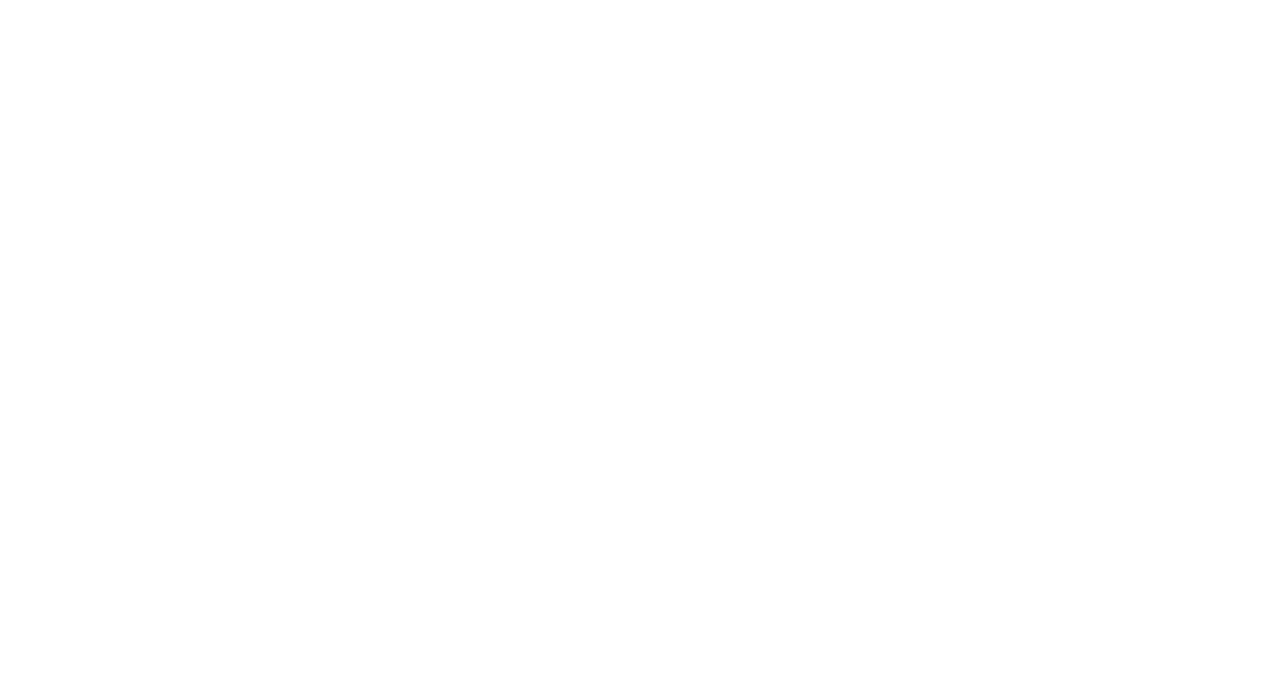
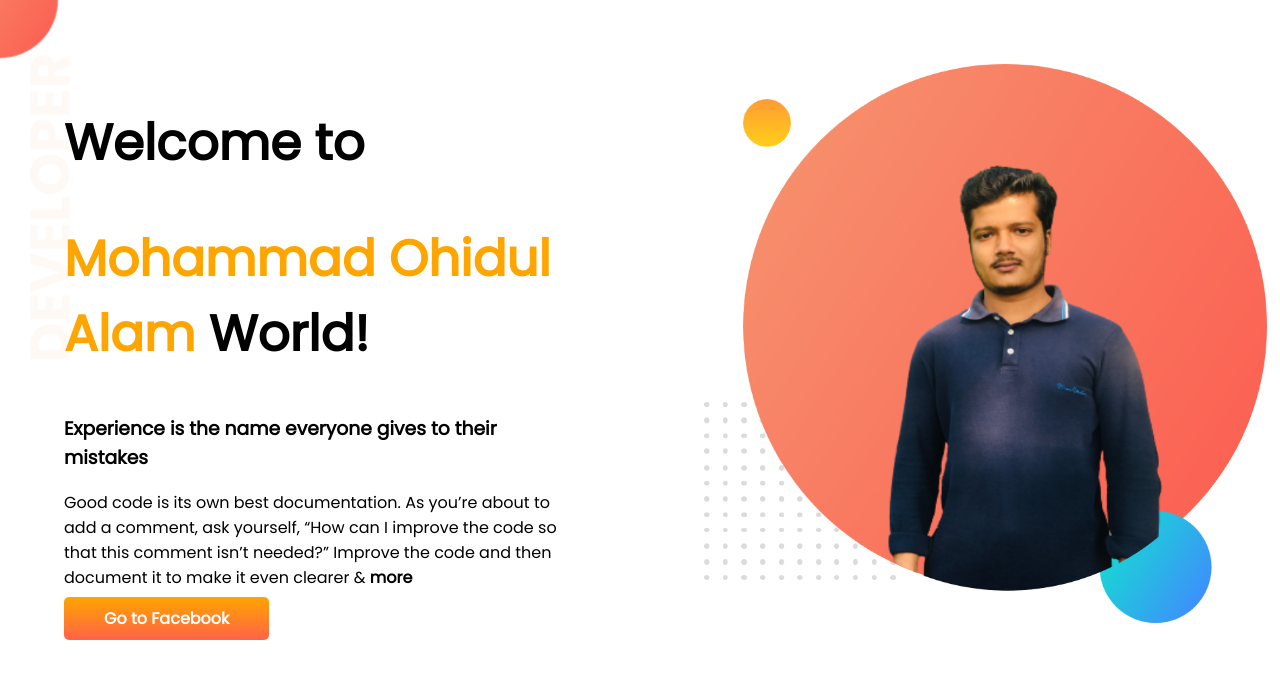
Before and after one commit to ohidulalam66/my-developer-portfolio, a plain HTML site: page index.html in a window 1280 px wide. Drawn offline with Linux system fonts and the light colour scheme.

Commit message:
something added

```diff
--- a/index.html
+++ b/index.html
@@ -5,9 +5,23 @@
     <meta http-equiv="X-UA-Compatible" content="IE=edge">
     <meta name="viewport" content="width=device-width, initial-scale=1.0">
     <title>Ohidul Alam Portfolio</title>
+    <link rel="preconnect" href="https://fonts.googleapis.com">
+    <link rel="preconnect" href="https://fonts.gstatic.com" crossorigin>
+    <link href="https://fonts.googleapis.com/css2?family=Poppins&display=swap" rel="stylesheet">
     <link rel="stylesheet" href="style.css">
 </head>
 <body>
-
+    <section class="top-banner">
+        <div class="half-width">
+            <h1>Welcome to</h1>
+            <h1><span class="orange-color">Mohammad Ohidul Alam</span> World!</h1>
+            <h3>Experience is the name everyone gives to their mistakes</h3>
+            <p>Good code is its own best documentation. As you’re about to add a comment, ask yourself, “How can I improve the code so that this comment isn’t needed?” Improve the code and then document it to make it even clearer & <b>more</b></p>
+            <a class="link-button" target="blank"href="https://www.facebook.com/ohidulalam.tc">Go to Facebook</a>
+        </div>
+        <div class="half-width">
+            <img src="images/noyon-bg 1.png" alt="">
+        </div>
+    </section>
 </body>
 </html>
--- a/style.css
+++ b/style.css
@@ -0,0 +1,32 @@
+body {
+    font-family: 'Poppins', sans-serif;
+    margin: 0;
+}
+h1 {
+    font-size: 50px;
+}
+.orange-color  {
+    color: orange;
+}
+section {
+    display: flex;
+}
+.half-width {
+    width: 50%;
+    padding: 5%;
+}
+.half-width img {
+    width: 110%;
+}
+.link-button {
+    text-decoration: none;
+    background-image: linear-gradient( orange, tomato);
+    padding: 10px 40px;
+    font-weight: 700;
+    color: white;
+    border-radius: 5px;
+}
+.top-banner {
+    background-image: url(images/top-banner.png);
+    background-repeat: no-repeat;
+}
```
Also changed, not shown: images/dream-bg.png (added), images/exp-bg.png (added), images/my-bg.png (added), images/my-bg2.png (added), images/noyon (2).jpg (added), images/noyon-bg 1.png (added), images/noyon-bg 2.png (added), images/top-banner.png (added), 1 other file.
